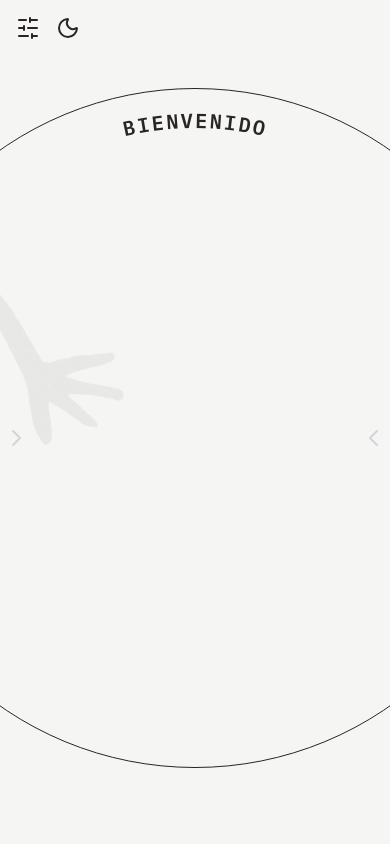
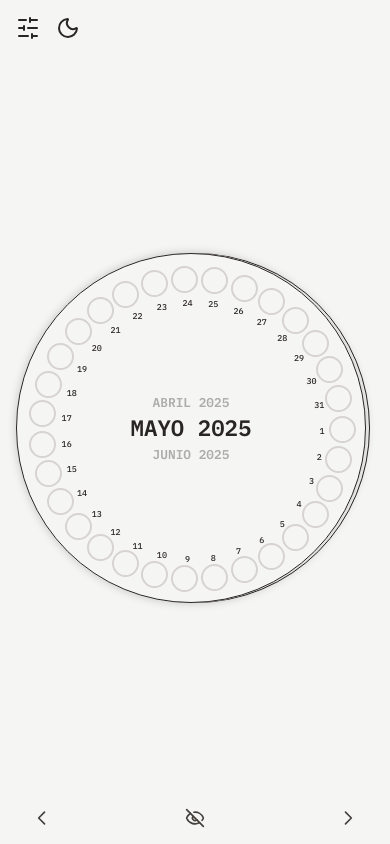
Before and after one commit to DiegoParadiso/recurnote, a React (Vite) app in the folder frontend/: page / in a window 390 px wide. Built offline with nearby package versions, Linux system fonts and the light colour scheme.

Commit message:
feat(ui): resposive design - sidebars

```diff
--- a/frontend/src/components/Circles/CircleLarge/CircleLarge.jsx
+++ b/frontend/src/components/Circles/CircleLarge/CircleLarge.jsx
@@ -29,10 +29,13 @@ export default function CircleLarge({ showSmall, selectedDay, setSelectedDay })
   });
 
 useEffect(() => {
-    if (containerRef.current) {
-      setCircleSize(containerRef.current.offsetWidth);
+  if (width <= 640) {
+    setCircleSize(Math.min(width - 40, 360));
+  } else {
+    setCircleSize(680);
   }
 }, [width]);
+
 
   useEffect(() => {
     const delta = (rotationAngle - prevRotationRef.current + 360) % 360;
@@ -140,9 +143,32 @@ export default function CircleLarge({ showSmall, selectedDay, setSelectedDay })
       margin: '0 auto',
     }}
   >
+    {/* Para pantallas grandes: CircleSmall a la derecha si showSmall es true */}
     {!isSmallScreen && showSmall && (
       <div className="absolute right-0 top-1/2 -translate-y-1/2" style={{ zIndex: 9999 }}>
         <CircleSmall onDayClick={setSelectedDay} isSmallScreen={false} selectedDay={selectedDay} />
+      </div>
+    )}
+{isSmallScreen && showSmall && (
+  <div
+    style={{
+      position: 'absolute',
+      top: 0,
+      left: 0,
+      width: circleSize,
+      height: circleSize,
+      zIndex: 9999,
+      backgroundColor: 'var(--color-bg)',
+      borderRadius: '50%',
+      boxShadow: '0 0 10px rgba(0,0,0,0.2)',
+    }}
+  >
+<CircleSmall
+  onDayClick={setSelectedDay}
+  isSmallScreen={true}
+  selectedDay={selectedDay}
+  size={circleSize}
+/>
   </div>
 )}
 
@@ -164,7 +190,7 @@ export default function CircleLarge({ showSmall, selectedDay, setSelectedDay })
           position: 'relative',
           zIndex: 1,
           transform: `rotate(${rotationAngle}deg)`,
-          borderColor: 'var(--color-border)', // usa variables css
+          borderColor: 'var(--color-border)',
         }}
       >
         {!selectedDay && <EmptyLogo circleSize={circleSize} />}
--- a/frontend/src/components/Circles/CircleSmall/CircleSmall.jsx
+++ b/frontend/src/components/Circles/CircleSmall/CircleSmall.jsx
@@ -3,7 +3,10 @@ import { DateTime } from 'luxon';
 import DayButton from './DayButton';
 import MonthHeader from './MonthHeader';
 
-export default function CircleSmall({ onDayClick, isSmallScreen, selectedDay }) {
+export default function CircleSmall({ onDayClick, isSmallScreen, selectedDay, size }) {
+  // Tamaño del círculo (fijo o según prop)
+  const circleSize = size ?? (isSmallScreen ? 350 : 400);
+
   const [selectedDate, setSelectedDate] = useState(null);
   const [currentDate, setCurrentDate] = useState(DateTime.local());
   const startY = useRef(null);
@@ -29,10 +32,9 @@ useEffect(() => {
       (selectedDate.month !== currentDate.month || selectedDate.year !== currentDate.year)
     ) {
       setSelectedDate(null);
-    onDayClick(null); // 🛠️ actualiza el estado global en Home (y por ende en CircleLarge)
+      onDayClick(null); // actualiza estado global en Home y CircleLarge
     }
   }, [currentDate]);
-
 
   const handleScroll = (e) => {
     e.preventDefault();
@@ -61,9 +63,10 @@ useEffect(() => {
 
   const daysInMonth = currentDate.daysInMonth;
 
-  const radius = isSmallScreen ? 150 : 170;
-  const center = isSmallScreen ? 175 : 200;
-  const buttonSize = isSmallScreen ? 27 : 32;
+  // Cálculos dinámicos conservando proporciones originales
+  const radius = circleSize / 2 - (isSmallScreen ? 25 : 30); // margen para que quepa el botón
+  const center = circleSize / 2;
+  const buttonSize = isSmallScreen ? 27 : 32; // tamaños fijos igual que en el primer código
   const labelDistanceFromCenter = isSmallScreen ? -22 : -35;
 
   const buttons = Array.from({ length: daysInMonth }, (_, i) => {
@@ -102,25 +105,11 @@ useEffect(() => {
   const prevDate = currentDate.minus({ months: 1 });
   const nextDate = currentDate.plus({ months: 1 });
 
-  const containerStyle = isSmallScreen
-    ? {
+  const containerStyle = {
     position: 'relative',
-        width: '350px',
-        height: '350px',
-        margin: '0 auto',
-        zIndex: 9999,
-        backgroundColor: 'var(--color-bg)',
-        color: 'var(--color-text-primary)',
-        border: '1px solid var(--color-text-primary)',
-        borderRadius: '9999px',
-        transition: 'background-color 0.3s ease, color 0.3s ease',
-      }
-    : {
-        position: 'relative',
-        width: '400px',
-        height: '400px',
-        marginLeft: 'auto',
-        marginRight: 0,
+    width: `${circleSize}px`,
+    height: `${circleSize}px`,
+    margin: isSmallScreen ? '0 auto' : '0 0 0 auto',
     zIndex: 9999,
     backgroundColor: 'var(--color-bg)',
     color: 'var(--color-text-primary)',
--- a/frontend/src/components/Circles/CircleSmall/MonthHeader.jsx
+++ b/frontend/src/components/Circles/CircleSmall/MonthHeader.jsx
@@ -1,7 +1,7 @@
 export default function MonthHeader({ date, position, onClick }) {
   const mesNombre = date.setLocale('es').toFormat('LLLL yyyy');
 
-  let style = {
+  const baseStyle = {
     position: 'absolute',
     left: '50%',
     transform: 'translateX(-50%)',
@@ -11,43 +11,44 @@ export default function MonthHeader({ date, position, onClick }) {
     fontWeight: 600,
     textTransform: 'uppercase',
     color: 'var(--color-text-primary)',
-    fontSize: '0.85rem',
     transition: 'all 0.3s ease',
     cursor: onClick ? 'pointer' : 'default',
     pointerEvents: onClick ? 'auto' : 'none',
   };
 
-  if (position === 'previous') {
-    style = {
-      ...style,
+  const positionsStyles = {
+    previous: {
       top: '40%',
       opacity: 0.35,
       fontSize: '0.8rem',
       filter: 'grayscale(80%)',
-    };
-  } else if (position === 'next') {
-    style = {
-      ...style,
+      transform: 'translateX(-50%)',
+    },
+    next: {
       top: '55%',
       opacity: 0.35,
       fontSize: '0.8rem',
       filter: 'grayscale(80%)',
-    };
-  } else if (position === 'current') {
-    style = {
-      ...style,
+      transform: 'translateX(-50%)',
+    },
+    current: {
       top: '50%',
-      transform: 'translate(-50%, -50%)',
       opacity: 1,
       fontSize: '1.4rem',
       color: 'var(--color-text-primary)',
       pointerEvents: 'none',
       cursor: 'default',
-    };
-  }
+      transform: 'translate(-50%, -50%)',
+    },
+  };
+
+  const style = {
+    ...baseStyle,
+    ...(positionsStyles[position] || {}),
+  };
 
   return (
-    <h2 style={style} onClick={onClick}>
+    <h2 style={style} onClick={onClick} aria-live={position === 'current' ? 'polite' : undefined}>
       {mesNombre}
     </h2>
   );
--- a/frontend/src/components/Sidebars/HalfCircleSidebar/HalfCircleSidebar.jsx
+++ b/frontend/src/components/Sidebars/HalfCircleSidebar/HalfCircleSidebar.jsx
@@ -1,8 +1,7 @@
 import './HalfCircleSidebar.css';
 import { useState } from 'react';
 import SidebarItem from './SidebarItem';
-
-export default function CurvedSidebar({ showConfigPanel }) {
+export default function CurvedSidebar({ showConfigPanel, isMobile = false }) {
   const [items] = useState([
     { id: 1, label: 'nota' },
     { id: 2, label: 'Tarea' },
@@ -11,12 +10,14 @@ export default function CurvedSidebar({ showConfigPanel }) {
   ]);
   return (
     <div
-      className={`curved-sidebar-container ${showConfigPanel ? 'config-open' : ''}`}
+      className={`curved-sidebar-container ${showConfigPanel ? 'config-open' : ''} ${
+        isMobile ? 'mobile' : ''
+      }`}
     >
-      <div className="curved-sidebar-hover-zone" />
+      {!isMobile && <div className="curved-sidebar-hover-zone" />}
       <div className="curved-sidebar-panel">
         {items
-          .filter((item) => item.label !== 'Evento') // 👈 Oculta "Evento"
+          .filter((item) => item.label !== 'Evento')
           .map((item) => (
             <div
               key={item.id}
--- a/frontend/src/components/Sidebars/HalfCircleSidebar/SidebarItem.css
+++ b/frontend/src/components/Sidebars/HalfCircleSidebar/SidebarItem.css
@@ -12,6 +12,7 @@
   display: flex;
   flex-direction: column;
   justify-content: space-between;
+
 }
 
 .sidebar-item:hover {
--- a/frontend/src/components/Sidebars/HalfCircleSidebar/SidebarItem.jsx
+++ b/frontend/src/components/Sidebars/HalfCircleSidebar/SidebarItem.jsx
@@ -1,13 +1,42 @@
+import { useRef, useEffect, useState } from 'react';
 import { CheckSquare } from 'lucide-react';
 import './SidebarItem.css';
 
-export default function SidebarItem({ item }) {
+export default function SidebarItem({ item, onMobileDragStart }) {
   const base = 'sidebar-item';
+  const touchTimeout = useRef(null);
+  const [isTouchDragging, setIsTouchDragging] = useState(false);
 
+  const handleTouchStart = (e) => {
+    if (window.innerWidth > 640) return; // Solo en móviles
+
+    touchTimeout.current = setTimeout(() => {
+      setIsTouchDragging(true);
+      onMobileDragStart?.(item); // Avisamos al contenedor padre
+    }, 400); // 400ms = long press
+  };
+
+  const handleTouchEnd = () => {
+    clearTimeout(touchTimeout.current);
+    if (isTouchDragging) setIsTouchDragging(false);
+  };
+
+  useEffect(() => {
+    return () => clearTimeout(touchTimeout.current);
+  }, []);
+
+  const commonProps = {
+    onTouchStart: handleTouchStart,
+    onTouchEnd: handleTouchEnd,
+    draggable: true, // también para desktop drag
+    onDragStart: () => onMobileDragStart?.(item),
+  };
+
+  const renderContent = () => {
     switch (item.label) {
       case 'nota':
         return (
-        <div className={`${base} sidebar-item-nota`}>
+          <div className={`${base} sidebar-item-nota`} {...commonProps}>
             <div className="dots">
               {[...Array(3)].map((_, i) => (
                 <div key={i} className="dot" />
@@ -15,10 +44,9 @@ export default function SidebarItem({ item }) {
             </div>
           </div>
         );
-
       case 'Evento':
         return (
-    <div className={`${base} sidebar-item-evento`}>
+          <div className={`${base} sidebar-item-evento`} {...commonProps}>
             <div className="top-line" />
             <div className="row">
               {[...Array(4)].map((_, i) => (
@@ -32,11 +60,9 @@ case 'Evento':
             </div>
           </div>
         );
-
-
       case 'Tarea':
         return (
-        <div className={`${base} sidebar-item-tarea`}>
+          <div className={`${base} sidebar-item-tarea`} {...commonProps}>
             <div className="flex flex-col gap-1 ml-1">
               {[...Array(2)].map((_, i) => (
                 <div key={i} className="check-line">
@@ -47,18 +73,19 @@ case 'Evento':
             </div>
           </div>
         );
-
       case 'Archivo':
         return (
-        <div className={`${base} sidebar-item-archivo`}>
+          <div className={`${base} sidebar-item-archivo`} {...commonProps}>
             <div className="top-bar" />
             <div className="tab" />
             <div className="separator" />
             <div className="flex justify-center items-center grow pt-4" />
           </div>
         );
-
       default:
         return null;
     }
+  };
+
+  return renderContent();
 }
--- a/frontend/src/pages/Home.jsx
+++ b/frontend/src/pages/Home.jsx
@@ -1,6 +1,6 @@
-import { useState } from 'react';
+import { useState, useEffect } from 'react';
 import CircleLarge from '../components/Circles/CircleLarge/CircleLarge';
-import SidebarDayView from '../components/Sidebars/SidebarDayView/SidebarDayView/';
+import SidebarDayView from '../components/Sidebars/SidebarDayView/SidebarDayView';
 import { Eye, EyeOff } from 'lucide-react';
 import CurvedSidebar from '../components/Sidebars/HalfCircleSidebar/HalfCircleSidebar';
 import ConfigButton from '../components/Preferences/ConfigButton';
@@ -14,24 +14,36 @@ export default function Home() {
   const [showLeftSidebar, setShowLeftSidebar] = useState(true);
   const [showConfigPanel, setShowConfigPanel] = useState(false);
 
+  const [showLeftSidebarMobile, setShowLeftSidebarMobile] = useState(false);
+  const [showRightSidebarMobile, setShowRightSidebarMobile] = useState(false);
+
+  const [isMobile, setIsMobile] = useState(false);
+  useEffect(() => {
+    const checkMobile = () => setIsMobile(window.innerWidth <= 640);
+    checkMobile();
+    window.addEventListener('resize', checkMobile);
+    return () => window.removeEventListener('resize', checkMobile);
+  }, []);
+
   return (
     <div
-      className={`scroll-hidden pt-3 sm:pt-0 w-screen min-h-[100dvh] flex items-center justify-center relative`}
+      className="scroll-hidden pt-3 sm:pt-0 w-screen min-h-[100dvh] flex items-center justify-center relative"
       style={{
         backgroundColor: 'var(--color-bg)',
         color: 'var(--color-text-primary)',
         transition: 'background-color 0.3s ease, color 0.3s ease',
       }}
     >
-      {/* Botones de configuración y tema arriba a la izquierda */}
+      {/* Config + toggle tema */}
       <div className="fixed top-3 left-3 z-70 flex gap-3 items-center">
         <ConfigButton onToggle={() => setShowConfigPanel(v => !v)} />
         <ThemeToggle />
       </div>
 
-      {/* Sidebar izquierdo condicional con estilo */}
-      {showLeftSidebar && (
+      {/* Sidebar izquierdo desktop */}
+      {showLeftSidebar && !isMobile && (
         <div
+          className="hidden sm:block"
           style={{
             zIndex: showConfigPanel ? 10 : 30,
             position: 'relative',
@@ -45,42 +57,100 @@ export default function Home() {
         </div>
       )}
 
+      {/* Sidebar izquierdo móvil */}
+      {showLeftSidebarMobile && isMobile && (
+        <div className="fixed left-0 right-0 top-0 z-50 bg-[var(--color-bg)] p-4 overflow-auto max-h-[80vh]">
+          <button
+            onClick={() => setShowLeftSidebarMobile(false)}
+            aria-label="Cerrar sidebar izquierdo móvil"
+            className="mb-4 text-2xl font-bold"
+          >
+            ×
+          </button>
+          <CurvedSidebar showConfigPanel={showConfigPanel} isMobile={true} />
+        </div>
+      )}
+
       {/* Contenido principal */}
       <div
-        className="relative flex items-center justify-center"
+        className="relative flex items-center justify-center px-4 sm:px-0"
         style={{
           borderRadius: '12px',
           backgroundColor: 'var(--color-bg)',
           transition: 'all 0.3s ease',
+          width: isMobile ? '100vw' : 'auto',
         }}
       >
         <CircleLarge
           showSmall={showSmall}
           selectedDay={selectedDay}
-          setSelectedDay={setSelectedDay}
+          setSelectedDay={(day) => {
+            setSelectedDay(day);
+            if (isMobile) {
+              setShowSmall(false);
+            }
+          }}
         />
 
-        {/* Botón para toggle showSmall */}
+        {/* Botón toggle mostrar pequeño (solo desktop) */}
+        {!isMobile && (
           <button
             onClick={() => setShowSmall(!showSmall)}
             aria-label="Toggle mostrar pequeño"
-          className="absolute right-[-25px] top-1/2 transform -translate-y-1/2 z-10 transition cursor-pointer"
+            className="absolute right-[-25px] top-1/2 transform -translate-y-1/2 z-10 hidden sm:flex"
             style={{
               color: 'var(--color-text-secondary)',
               backgroundColor: 'transparent',
               border: 'none',
               fontSize: '1.2rem',
               userSelect: 'none',
+              transition: 'color 0.3s ease',
             }}
             onMouseEnter={e => (e.currentTarget.style.color = 'var(--color-text-primary)')}
             onMouseLeave={e => (e.currentTarget.style.color = 'var(--color-text-secondary)')}
           >
             {showSmall ? <EyeOff size={16} /> : <Eye size={16} />}
           </button>
+        )}
       </div>
 
-      {/* Sidebar derecho condicional con estilo */}
-      {showRightSidebar && (
+      {/* Botones móviles inferiores */}
+      <div className="fixed bottom-4 left-4 right-4 z-50 sm:hidden flex justify-between items-center px-4">
+        <button
+          onClick={() => setShowLeftSidebarMobile(true)}
+          aria-label="Mostrar sidebar izquierdo"
+          className="p-0"
+          style={{ color: 'var(--color-highlight)', transition: 'all 0.3s ease' }}
+        >
+          <svg xmlns="http://www.w3.org/2000/svg" fill="none" stroke="currentColor" strokeWidth={2} viewBox="0 0 24 24" className="w-5 h-5">
+            <path strokeLinecap="round" strokeLinejoin="round" d="M15 19l-7-7 7-7" />
+          </svg>
+        </button>
+
+        <button
+          onClick={() => setShowSmall(!showSmall)}
+          aria-label="Toggle mostrar pequeño"
+          className="p-0"
+          style={{ color: 'var(--color-highlight)', transition: 'all 0.3s ease' }}
+        >
+          {showSmall ? <EyeOff size={20} /> : <Eye size={20} />}
+        </button>
+
+        <button
+          onClick={() => setShowRightSidebarMobile(true)}
+          aria-label="Mostrar sidebar derecho"
+          className="p-0"
+          style={{ color: 'var(--color-highlight)', transition: 'all 0.3s ease' }}
+        >
+          <svg xmlns="http://www.w3.org/2000/svg" fill="none" stroke="currentColor" strokeWidth={2} viewBox="0 0 24 24" className="w-5 h-5">
+            <path strokeLinecap="round" strokeLinejoin="round" d="M9 5l7 7-7 7" />
+          </svg>
+        </button>
+      </div>
+
+      {/* Sidebar derecho desktop */}
+      {showRightSidebar && !isMobile && (
+        <div className="hidden sm:block">
           <SidebarDayView
             selectedDay={selectedDay}
             setSelectedDay={setSelectedDay}
@@ -88,10 +158,30 @@ export default function Home() {
             style={{
               border: '1px solid var(--color-border)',
               borderRadius: '8px',
-            backgroundColor: 'var(--color-bg)',
+              backgroundColor: 'var(--color-text-secondary)',
               transition: 'all 0.3s ease',
             }}
           />
+        </div>
+      )}
+
+      {/* Sidebar derecho móvil */}
+      {showRightSidebarMobile && isMobile && (
+        <div className="fixed inset-0 z-50 bg-[var(--color-bg)] p-4 overflow-auto">
+          <button
+            onClick={() => setShowRightSidebarMobile(false)}
+            aria-label="Cerrar sidebar derecho móvil"
+            className="mb-4 text-2xl font-bold"
+          >
+            ×
+          </button>
+          <SidebarDayView
+            selectedDay={selectedDay}
+            setSelectedDay={setSelectedDay}
+            showRightSidebar={showRightSidebarMobile}
+            isMobile={true}
+          />
+        </div>
       )}
 
       {/* Panel de configuración */}
@@ -104,11 +194,11 @@ export default function Home() {
         setShowRightSidebar={setShowRightSidebar}
       />
 
-      {/* Botón para toggle sidebar derecho con flecha animada */}
+      {/* Toggle sidebar derecho desktop */}
       <button
         onClick={() => setShowRightSidebar(v => !v)}
         aria-label="Toggle right sidebar"
-        className="fixed right-0 z-20 cursor-pointer flex items-center justify-center w-8 h-8 text-gray-300 animate-[slideLeftRight_2s_ease-in-out_infinite]"
+        className="fixed right-0 z-20 cursor-pointer flex items-center justify-center w-8 h-8 text-gray-300 animate-[slideLeftRight_2s_ease-in-out_infinite] hidden sm:flex"
         style={{
           top: '50vh',
           transform: 'translateY(-50%)',
@@ -117,24 +207,16 @@ export default function Home() {
           padding: 0,
         }}
       >
-        {/* Flecha apuntando a la izquierda */}
-        <svg
-          xmlns="http://www.w3.org/2000/svg"
-          fill="none"
-          stroke="currentColor"
-          strokeWidth={2}
-          viewBox="0 0 24 24"
-          className="w-6 h-6"
-        >
+        <svg xmlns="http://www.w3.org/2000/svg" fill="none" stroke="currentColor" strokeWidth={2} viewBox="0 0 24 24" className="w-6 h-6">
           <path strokeLinecap="round" strokeLinejoin="round" d="M15 19l-7-7 7-7" />
         </svg>
       </button>
 
-      {/* Botón para toggle sidebar izquierdo con flecha animada */}
+      {/* Toggle sidebar izquierdo desktop */}
       <button
         onClick={() => setShowLeftSidebar(v => !v)}
         aria-label="Toggle left sidebar"
-        className="fixed left-0 z-20 cursor-pointer flex items-center justify-center w-8 h-8 text-gray-300 animate-[slideRightLeft_2s_ease-in-out_infinite]"
+        className="fixed left-0 z-20 cursor-pointer flex items-center justify-center w-8 h-8 text-gray-300 animate-[slideRightLeft_2s_ease-in-out_infinite] hidden sm:flex"
         style={{
           top: '50vh',
           transform: 'translateY(-50%)',
@@ -143,20 +225,12 @@ export default function Home() {
           padding: 0,
         }}
       >
-        {/* Flecha apuntando a la derecha */}
-        <svg
-          xmlns="http://www.w3.org/2000/svg"
-          fill="none"
-          stroke="currentColor"
-          strokeWidth={2}
-          viewBox="0 0 24 24"
-          className="w-6 h-6"
-        >
+        <svg xmlns="http://www.w3.org/2000/svg" fill="none" stroke="currentColor" strokeWidth={2} viewBox="0 0 24 24" className="w-6 h-6">
           <path strokeLinecap="round" strokeLinejoin="round" d="M9 5l7 7-7 7" />
         </svg>
       </button>
 
-      {/* Animaciones de las flechas */}
+      {/* Animaciones flechas */}
       <style>{`
         @keyframes slideLeftRight {
           0%, 100% { transform: translateX(0); }
```
Also changed, not shown: frontend/src/components/Sidebars/HalfCircleSidebar/HalfCircleSidebar.css (+53 -2 lines). Lines whose indentation alone changed are shown as unchanged.
